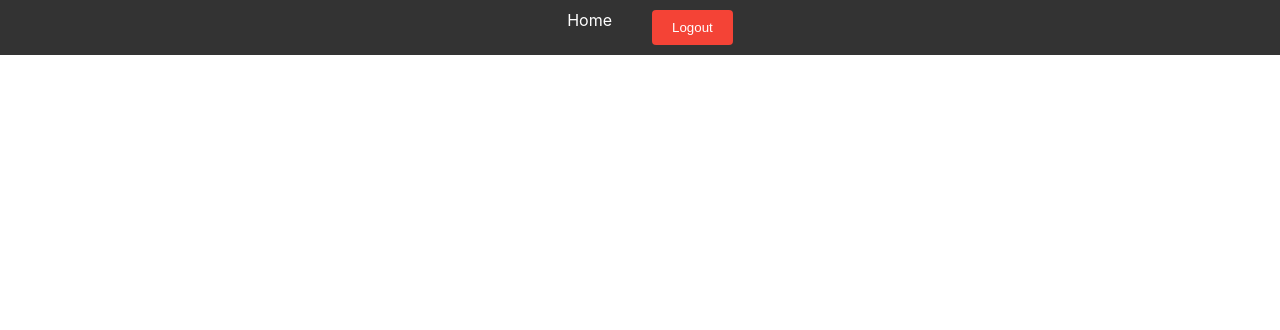
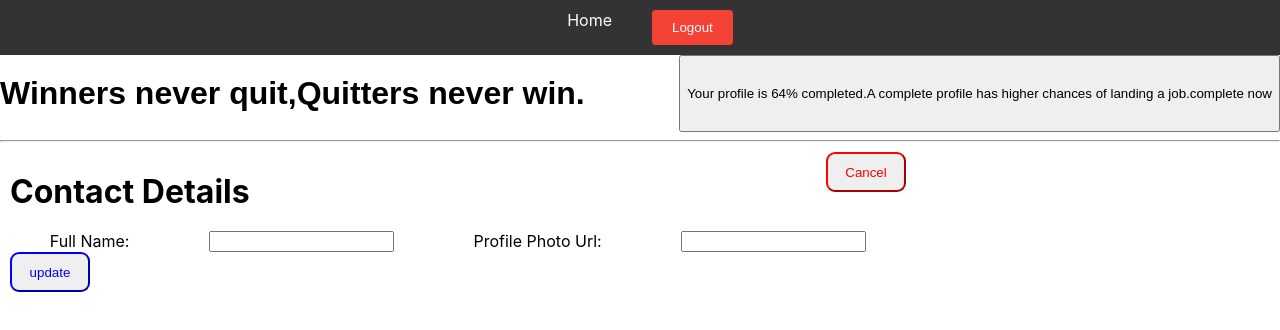
Before and after one commit to sukku-akky/React-Expense-Tracker-App, a React (Create React App) app: page /profile in a window 1280 px wide. Before the commit this address had no page. Shown: the top 330 px of the page. Built offline with nearby package versions, Linux system fonts and the light colour scheme; sample sign-in values are in the browser's storage.

Commit message:
complete your profile

```diff
--- a/src/App.js
+++ b/src/App.js
@@ -1,9 +1,11 @@
 import React,{useContext} from "react";
+import Profile from "./components/Profile";
 import SignUpForm from "./components/SignUpForm";
 import MyNavbar from "./components/MyNavbar";
 import { BrowserRouter as Router, Route, Routes ,useLocation,Navigate}from 'react-router-dom';
 import HomePage from "./pages/HomePage";
 import { AuthContext } from "./store/auth-context";
+import ProfilePage from "./pages/ProfilePage";
 function App(){
 
   const authCtx=useContext(AuthContext);
@@ -12,9 +14,11 @@ function App(){
     <>
     <Router>
       <MyNavbar/>
+
       <Routes>
         <Route path="/" element={isLoggedIn ? <HomePage/>: <Navigate to="/auth"/>}/>
         <Route path="/auth" element={<SignUpForm/>}/>
+        <Route path="/profile" element={isLoggedIn ? <ProfilePage/> :<Navigate to="/auth"/>}/>
       </Routes>
 
 
--- /dev/null
+++ b/src/components/Home/Home.css
@@ -0,0 +1,42 @@
+/* Home.css */
+
+.bt-p{
+    margin: 0;
+    padding: 0;
+    font-family: Arial, sans-serif;
+    display: flex;
+    flex-direction: row;
+    justify-content: space-between;
+}
+
+h1 {
+    text-align: center;
+    margin: 20px 0;
+}
+
+/* Button styles */
+.profile-button {
+    display: block; /* Center the button */
+    /* Center the button horizontally */
+    padding: 15px 30px; /* Adjust padding for size */
+    border: none; /* Remove default border */
+    border-radius: 5px; /* Rounded corners */
+    background-color: #4CAF50; /* Green background */
+    color: white; /* White text color */
+    font-size: 16px; /* Font size */
+    cursor: pointer; /* Pointer cursor on hover */
+    transition: background-color 0.3s ease; /* Transition for hover effect */
+    position: relative; /* Positioning for the span */
+}
+
+/* Change button color on hover */
+.profile-button:hover {
+    background-color: #45a049; /* Darker green on hover */
+}
+
+/* Span styles */
+.profile-button span {
+    color: #FFEB3B; /* Yellow color for the span text */
+    font-weight: bold; /* Bold text */
+    margin-left: 5px; /* Space between text and span */
+}
--- a/src/components/Home/Home.js
+++ b/src/components/Home/Home.js
@@ -1,9 +1,22 @@
 import React from "react";
+import "./Home.css"
+import { useNavigate } from "react-router-dom";
 
 const Home=()=>{
+    const navigate=useNavigate();
+
+    const handleClick=()=>{
+        navigate('/profile')
+
+    }
 
     return (
-        <h1>Welcome to Expense Tracker</h1>
+        <div className="bt-p">
+            <h1>Welcome to Expense Tracker</h1>
+            <button className="profile-button" onClick={handleClick}>Your profile is incomplete.<span>Complete now</span></button>
+
+        </div>
+
     )
 
 }
--- /dev/null
+++ b/src/components/Profile.css
@@ -0,0 +1,59 @@
+.bt-p{
+    margin: 0;
+    padding: 0;
+    font-family: Arial, sans-serif;
+    display: flex;
+    flex-direction: row;
+    justify-content: space-between;
+}
+
+h1 {
+    text-align: center;
+    margin: 20px 0;
+}
+
+.form-dp{
+    display: flex;
+    flex-direction: column;
+    border: 1 px solid black;
+    width: 70%;
+
+    margin: 10px;
+
+}
+
+.form-heading{
+    display: flex;
+    flex-direction: row;
+    justify-content: space-between;
+}
+
+.foorm-body{
+    display: flex;
+    flex-direction: column;
+    margin-bottom: 30px;
+    padding-bottom: 20px;
+
+}
+
+.dp{
+    display: flex;
+    flex-direction: row;
+    justify-content: space-around;
+}
+
+.dp-bt{
+    width: 80px;
+    height: 40px;
+    border-radius: 9px;
+    border-color: red;
+    color: red;
+}
+
+.dp-pt{
+    width: 80px;
+    height: 40px;
+    border-radius: 9px;
+    border-color:blue;
+    color: blue;
+}
--- /dev/null
+++ b/src/components/Profile.js
@@ -0,0 +1,95 @@
+import React, { useContext, useState } from "react";
+import "./Profile.css"
+import { AuthContext } from "../store/auth-context";
+
+const Profile=()=>{
+    const[error,setError]=useState('');
+    const[updateData,setUpdateData]=useState({
+        fullName:'',
+        url:""
+    })
+
+    const handleChange=(e)=>{
+        setUpdateData({
+            ...updateData,
+            [e.target.name]:e.target.value,
+        })
+    }
+
+    const authCtx=useContext(AuthContext);
+    const token=authCtx.token;
+
+    const submitFormHandler=(e)=>{
+        e.preventDefault();
+        const {fullName,url}=updateData;
+
+        if(!fullName || !url){
+            setError('Please fill out all fields.');
+            return;
+        }
+
+        fetch("https://identitytoolkit.googleapis.com/v1/accounts:update?key=AIzaSyDB-LVwyV1VaSLT98Zaczb2xYKl7VsLy6c",{
+            method:"POST",
+            body:JSON.stringify({
+                idToken:token,
+                ...updateData,
+                returnSecureToken:true
+            }),
+            headers:{
+                'Content-Type':'application/json'
+            }
+        }).then(res=>{
+            if(res.ok){
+
+                return res.json();
+            } else{
+                return res.json().then((data)=>{
+                    let errorMessage="update failed";
+                    if(data && data.error && data.error.message){
+                        errorMessage=data.error.message;
+                    }
+                    alert(errorMessage);
+
+                })
+            }
+        }).then(data=>{
+            console.log(data);
+        }) .catch((e)=>{
+            console.log(e.message)
+        })
+    }
+
+
+
+    return (
+        <>
+        <div className="bt-p">
+            <h1>Winners never quit,Quitters never win.</h1>
+            <button>Your profile is 64% completed.A complete profile has higher chances of landing a job.<span>complete now</span></button>
+        </div>
+        <hr/>
+        <div className="form-dp">
+            <div className="form-heading">
+                <h1>Contact Details</h1>
+                <button className="dp-bt">Cancel</button>
+            </div>
+            <div className="form-body">
+                <form onSubmit={submitFormHandler}>
+                    <div className="dp">
+                        <label htmlFor="name">Full Name:</label>
+                        <input id="name" type="text" name="fullName" value={updateData.fullName} onChange={handleChange}/>
+                        <label htmlFor="url">Profile Photo Url:</label>
+                        <input id="url" type="text" name="url" value={updateData.url} onChange={handleChange}/>
+                    </div>
+                    <div className="form-bottom">
+                        <button type="submit" className="dp-pt">update</button>
+                    </div>
+                </form>
+            </div>
+        </div>
+        </>
+    )
+
+}
+
+export default Profile;
--- /dev/null
+++ b/src/pages/ProfilePage.js
@@ -0,0 +1,10 @@
+import Profile from "../components/Profile";
+
+const ProfilePage=()=>{
+    return (
+        <Profile/>
+    )
+
+}
+
+export default ProfilePage;
```
Also changed, not shown: src/components/MyNavbar.js (+6 -1 lines), src/components/SignUpForm.js (indentation only).
